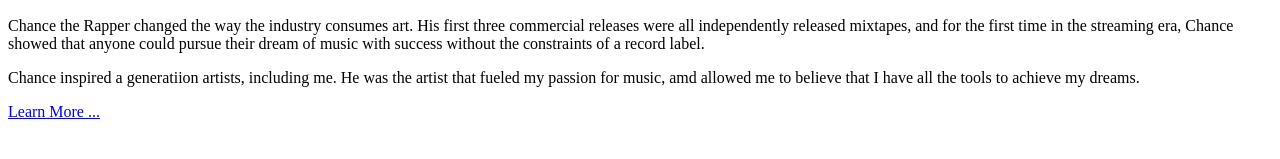
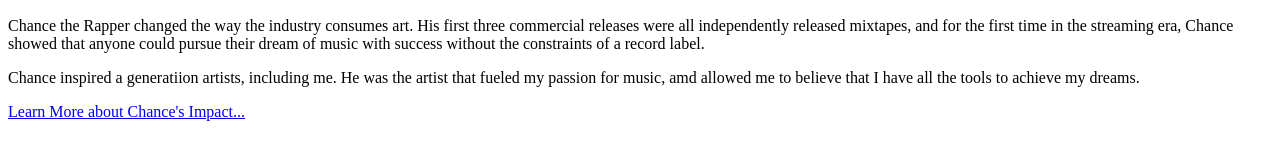
Before and after one commit to collur/collur.github.io, a plain HTML site: page inspire.html in a window 1280 px wide. Shown: the part 363-522 px from the top of the page. Drawn offline with Linux system fonts and the light colour scheme.

Commit message:
Update inspire.html

```diff
--- a/inspire.html
+++ b/inspire.html
@@ -15,6 +15,6 @@
         <h2>What makes Chance a hero?</h2>
         <p>Chance the Rapper changed the way the industry consumes art. His first three commercial releases were all independently released mixtapes, and for the first time in the streaming era, Chance showed that anyone could pursue their dream of music with success without the constraints of a record label.</p>
         <p>Chance inspired a generatiion artists, including me. He was the artist that fueled my passion for music, amd allowed me to believe that I have all the tools to achieve my dreams.</p>
-        <p><a href="https://www.bosshunting.com.au/entertainment/music/chance-rapper-changed-music-industry/">Learn More ...</a></p>
+        <p><a href="https://www.bosshunting.com.au/entertainment/music/chance-rapper-changed-music-industry/">Learn More about Chance's Impact...</a></p>
     </body>
 </html>
```
